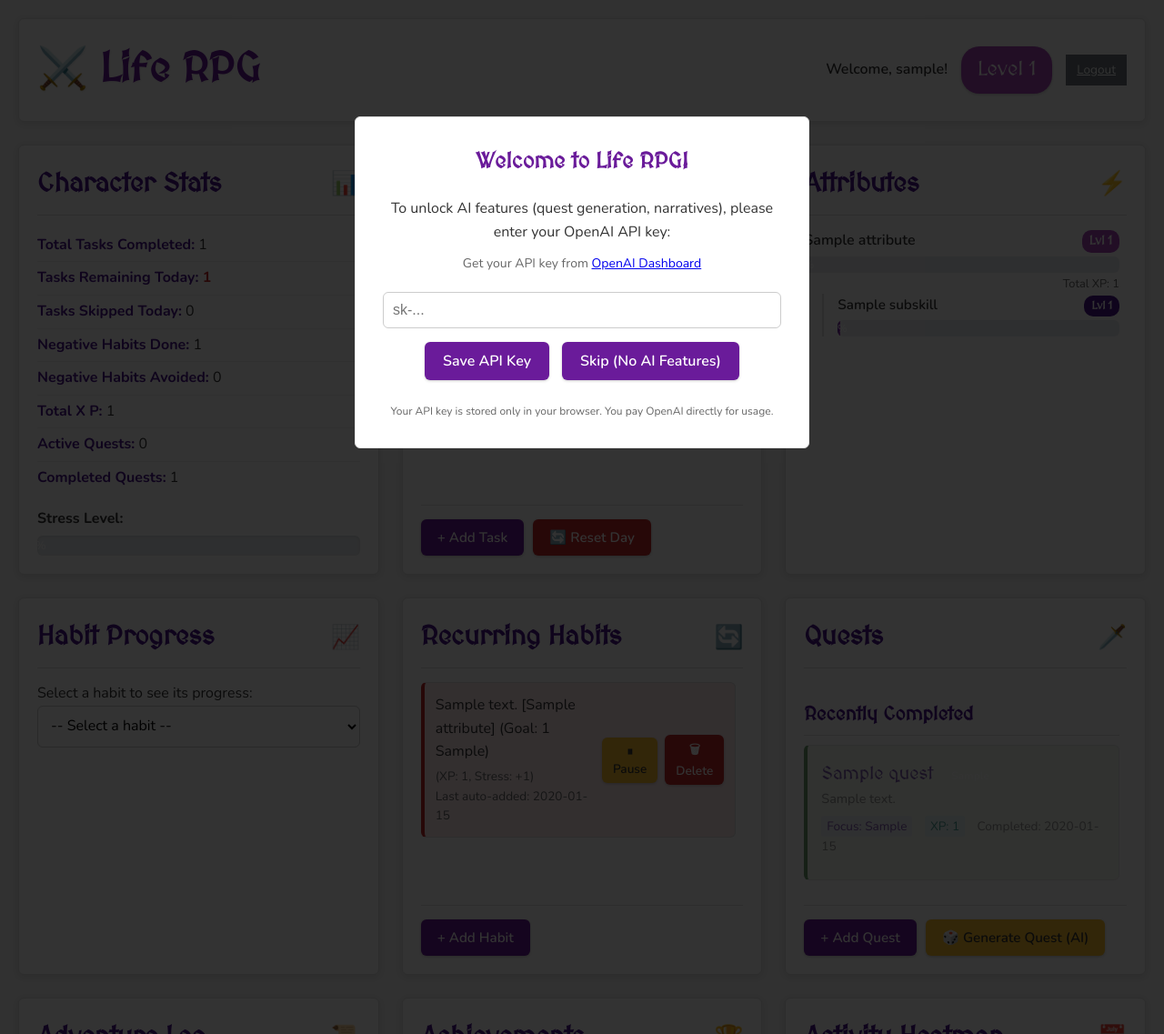
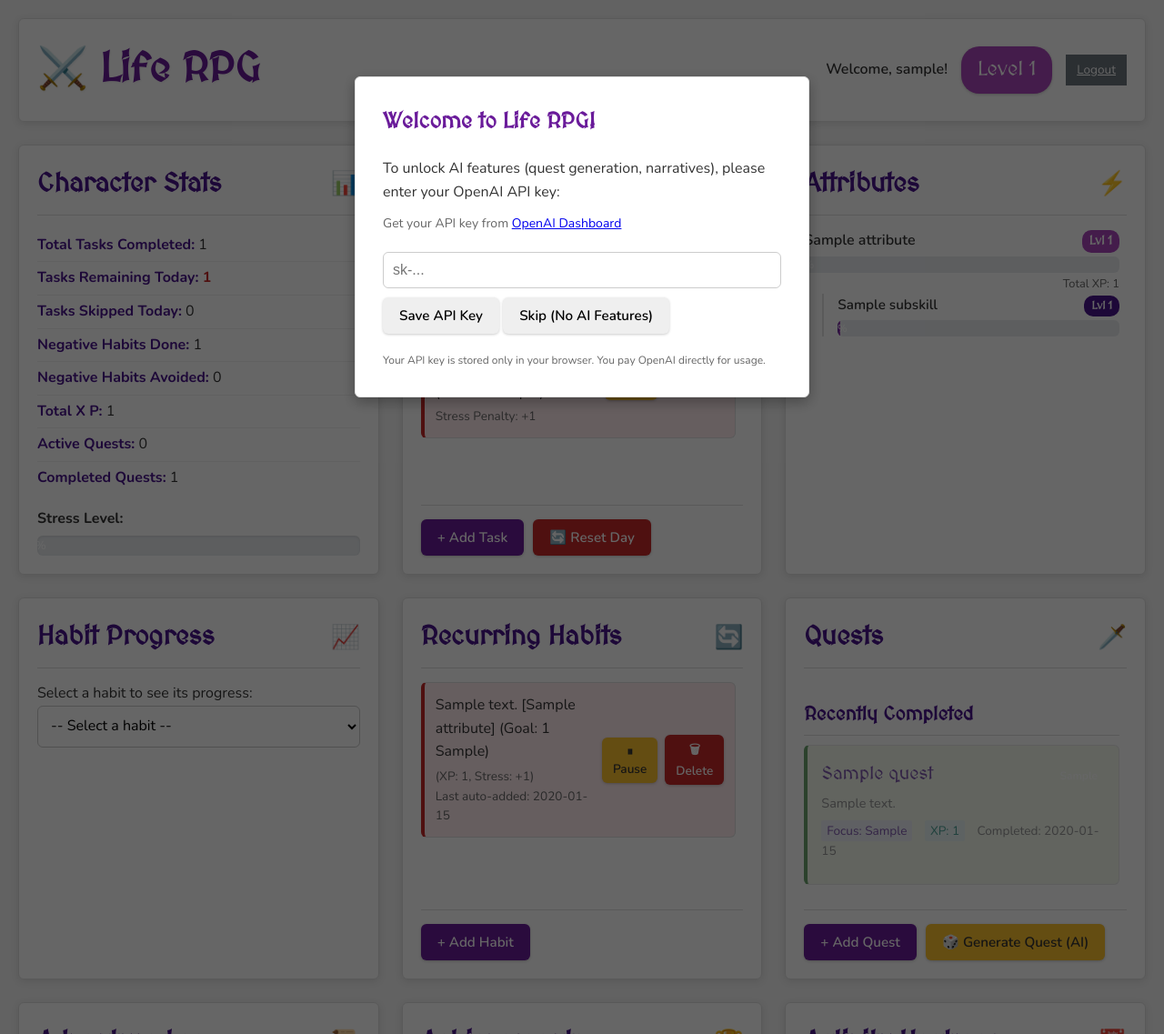
Before and after one commit to Laz627/life-rpg, a Flask app: page / in a window 1280 px wide. Shown: the whole page at 91% size. Run offline with Flask 3, Linux system fonts and the light colour scheme; a user stored in the database is signed in; tables that the repository leaves empty hold one stand-in row (values such as "Sample post"); data that the repository does not hold is empty.

Commit message:
Update style.css

```diff
--- a/static/css/style.css
+++ b/static/css/style.css
@@ -470,12 +475,23 @@ input:focus, select:focus, textarea:focus {
     border-radius: var(--border-radius);
     position: relative;
     background-color: #fff;
+    cursor: pointer;
+    transition: box-shadow 0.2s ease;
+}
+.quest-card:hover {
+    box-shadow: 0 4px 12px rgba(0,0,0,0.08);
+}
+.quest-title-line {
+    display: flex;
+    justify-content: space-between;
+    align-items: center;
 }
 .quest-title {
     font-family: var(--font-headings);
     font-size: 1.25em;
     color: var(--secondary-color);
     margin-bottom: 5px;
+    flex-grow: 1;
 }
 .quest-difficulty-badge {
     display: inline-block;
@@ -486,9 +502,11 @@ input:focus, select:focus, textarea:focus {
     font-weight: 600;
     margin-left: 8px;
     vertical-align: middle;
+    flex-shrink: 0;
 }
+/* REMOVED background colors from main quest cards, now only on badges */
 .quest-difficulty-Easy { background-color: var(--positive-color); }
-.quest-difficulty-Medium { background-color: var(--neutral-color); color: var(--text-color); }
+.quest-difficulty-Medium { background-color: var(--neutral-color); color: var(--text-color) !important; }
 .quest-difficulty-Hard { background-color: #ef6c00; } /* Orange */
 .quest-difficulty-Epic { background-color: var(--negative-color); }
 
@@ -678,27 +755,36 @@ input:focus, select:focus, textarea:focus {
     top: 0;
     width: 100%;
     height: 100%;
-    background-color: rgba(0,0,0,0.8);
+    background-color: rgba(0,0,0,0.6);
+    overflow-y: auto;
+    padding: 20px 0;
 }
 
 .modal-content {
     background-color: var(--card-background-color);
-    margin: 10% auto;
+    margin: 5% auto;
     padding: 30px;
     border: 1px solid var(--border-color);
     border-radius: var(--border-radius);
     width: 90%;
     max-width: 500px;
-    text-align: center;
+    box-shadow: 0 5px 15px rgba(0,0,0,0.3);
 }
 
-.modal-content h2 {
+/* NEW: Larger modal for quest editing */
+.modal-content.modal-lg {
+    max-width: 800px;
+}
+
+.modal-content h2, .modal-content h3 {
     color: var(--primary-color);
     margin-bottom: 20px;
     font-family: var(--font-headings);
 }
 
-.modal-content input {
+.modal-content input[type="text"],
+.modal-content input[type="password"],
+.modal-content textarea {
     width: 100%;
     padding: 10px;
     margin: 10px 0;
@@ -709,19 +795,17 @@ input:focus, select:focus, textarea:focus {
     font-size: 16px;
 }
 
-.modal-content button {
-    background: var(--primary-color);
-    color: white;
-    border: none;
+.modal-footer {
+    display: flex;
+    justify-content: flex-end;
+    gap: 10px;
+    margin-top: 25px;
+    padding-top: 15px;
+    border-top: 1px solid var(--border-color);
+}
+.modal-footer button {
     padding: 10px 20px;
-    margin: 5px;
-    border-radius: var(--border-radius);
-    cursor: pointer;
-    font-size: 16px;
-}
-
-.modal-content button:hover {
-    opacity: 0.9;
+    margin: 0;
 }
 
 .help-text {
```
Also changed, not shown: other parts of static/css/style.css (+81 -1 lines).
